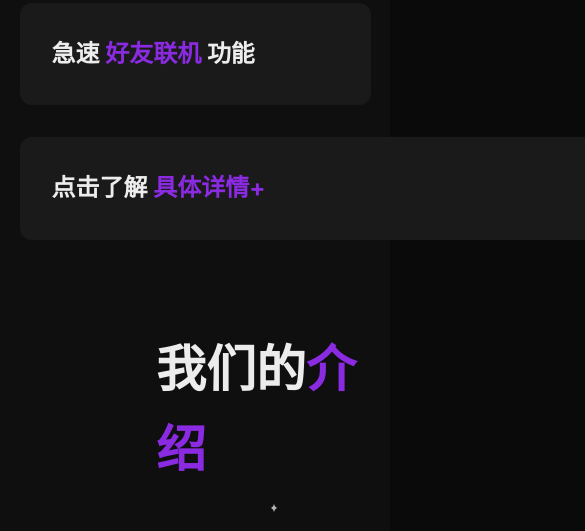
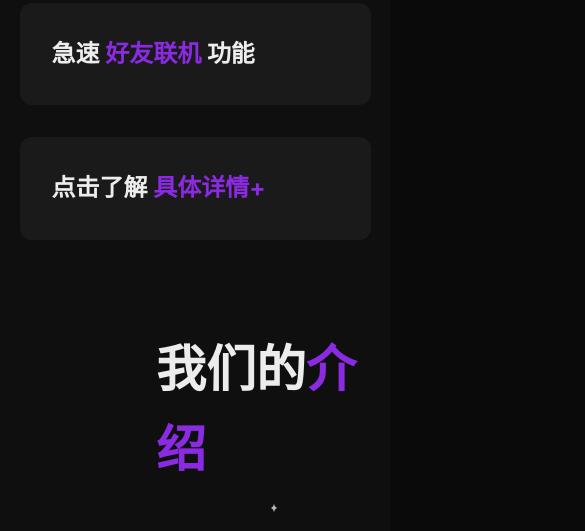
Before and after one commit to Minecraft-RTLauncher/Minecraft-RTLauncher.github.io, a plain HTML site: page index.html in a window 390 px wide. Shown: the part 1999-2530 px from the top of the page, 585 px wide, since content can reach past the window. Drawn offline with nearby package versions, Linux system fonts and the light colour scheme.

Commit message:
resolve "the card bigger the  web form phone" bug

```diff
--- a/css/index.css
+++ b/css/index.css
@@ -130,6 +130,25 @@ body {
   transform: translateY(-10px);
   box-shadow: 0 15px 30px rgba(255,255,255,0.1);
 }
+
+.feature-card-long {
+margin: auto;
+width: 210%;
+background: var(--bg-secondary);
+border-radius: 12px;
+padding: 2rem;
+transition: 0.3s ease;
+cursor: pointer;
+}
+.feature-card-long:hover {
+transform: translateY(-10px);
+box-shadow: 0 15px 30px rgba(255,255,255,0.1);
+}
+@media only screen and (max-width: 420px) {
+.feature-card-long {
+    width:100%;
+}
+}
 /* 动态分隔线 */
 .section-divider {
   width: 80%;
--- a/index.html
+++ b/index.html
@@ -68,7 +68,7 @@
             <div class="feature-card" >
                 <h1>急速 <strong style="color: blueviolet;"> 好友联机 </strong> 功能 </h1>
             </div>
-            <div class="feature-card" style="margin: auto; width: 210%;">
+            <div class="feature-card-long">
                 <h1>点击了解 <strong style="color: blueviolet;"> <a onclick="github()">具体详情+</a> </strong>  </h1>
             </div>
         </div>
```
Lines whose indentation alone changed are shown as unchanged.
